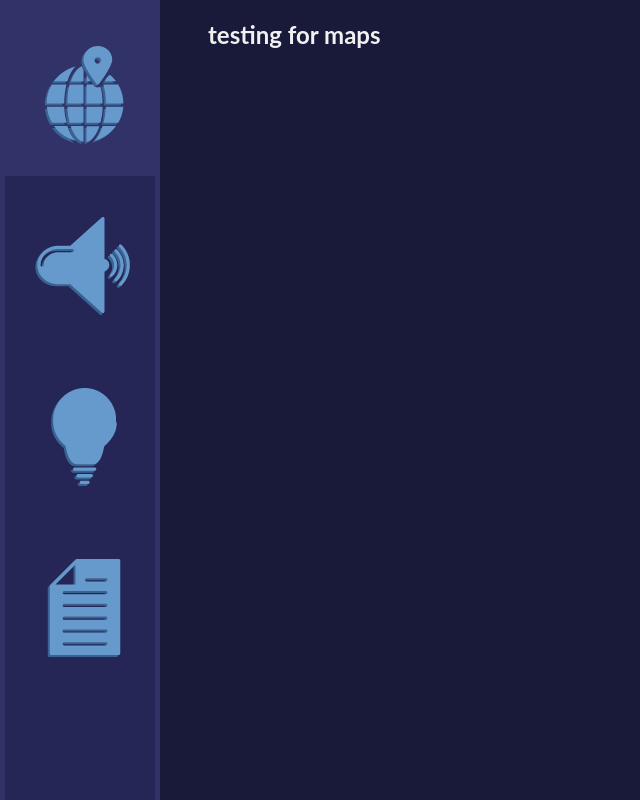
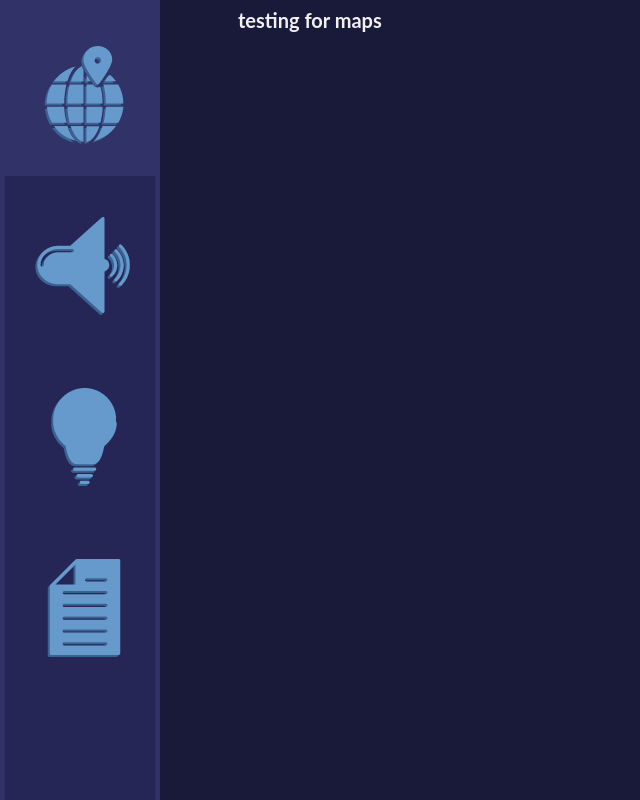
Before and after one commit to ApBertran/EVA-Project, an Electron app: page Source/gui.html in a window 1280 px wide. Both pictures are taken after a click on the button 82 px from the left and 90 px from the top of the page. Shown: the whole page, without its empty margins (0-640 px from the left). Drawn offline with Linux system fonts and the light colour scheme.

Commit message:
minor changes

```diff
--- a/Source/gui.html
+++ b/Source/gui.html
@@ -45,6 +45,14 @@ body {
   margin-left: 200px;
 }
 
+.tabcontent a {
+  padding: 30px;
+  color: #f1f1f1;
+  margin: auto;
+  font-size: 20px;
+  font-weight: bold;
+}
+
 .main {
   margin-left: 200px; /* Same as the width of the sidenav */
   color: #f1f1f1;
@@ -66,7 +74,7 @@ body {
 </div>
 
 <div id="Maps" class="tabcontent">
-  <h2>testing for maps</h2>
+  <a>testing for maps</a>
 </div>
 
 <div id="Music" class="tabcontent">
```
